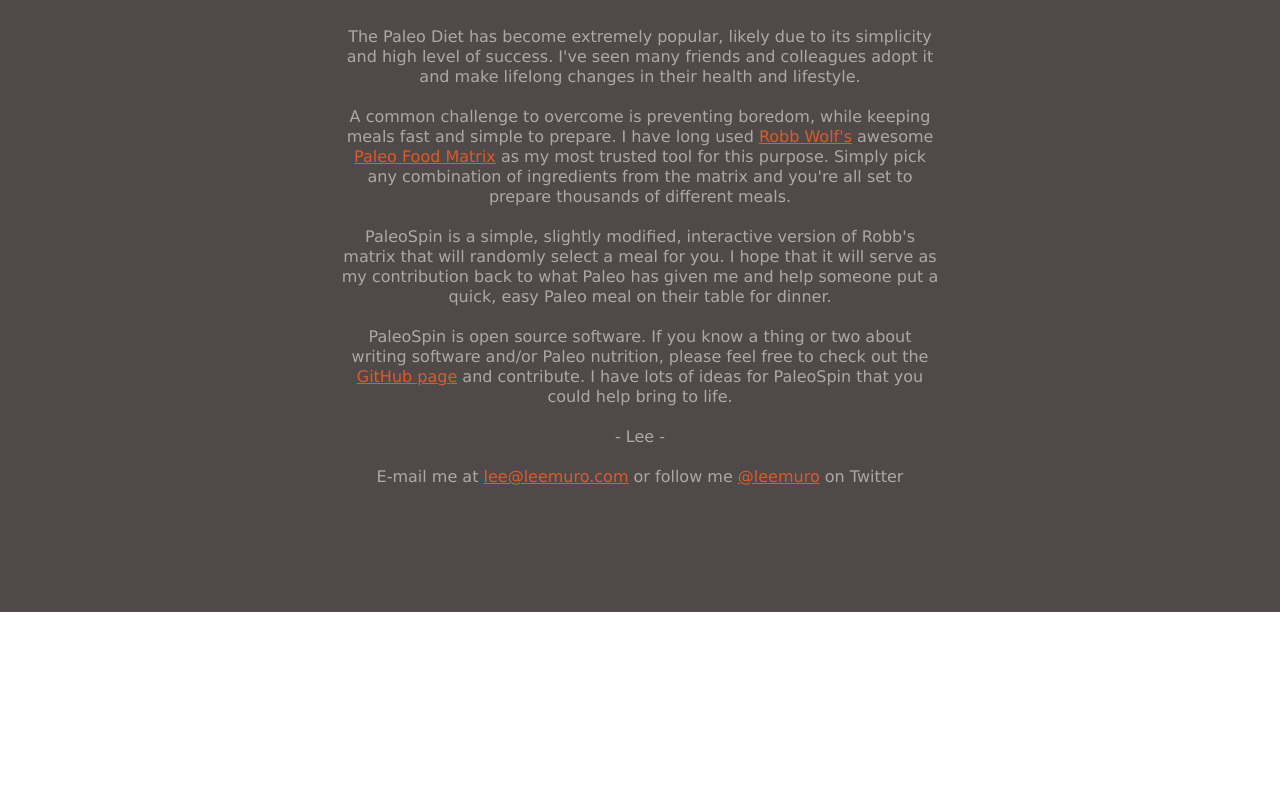
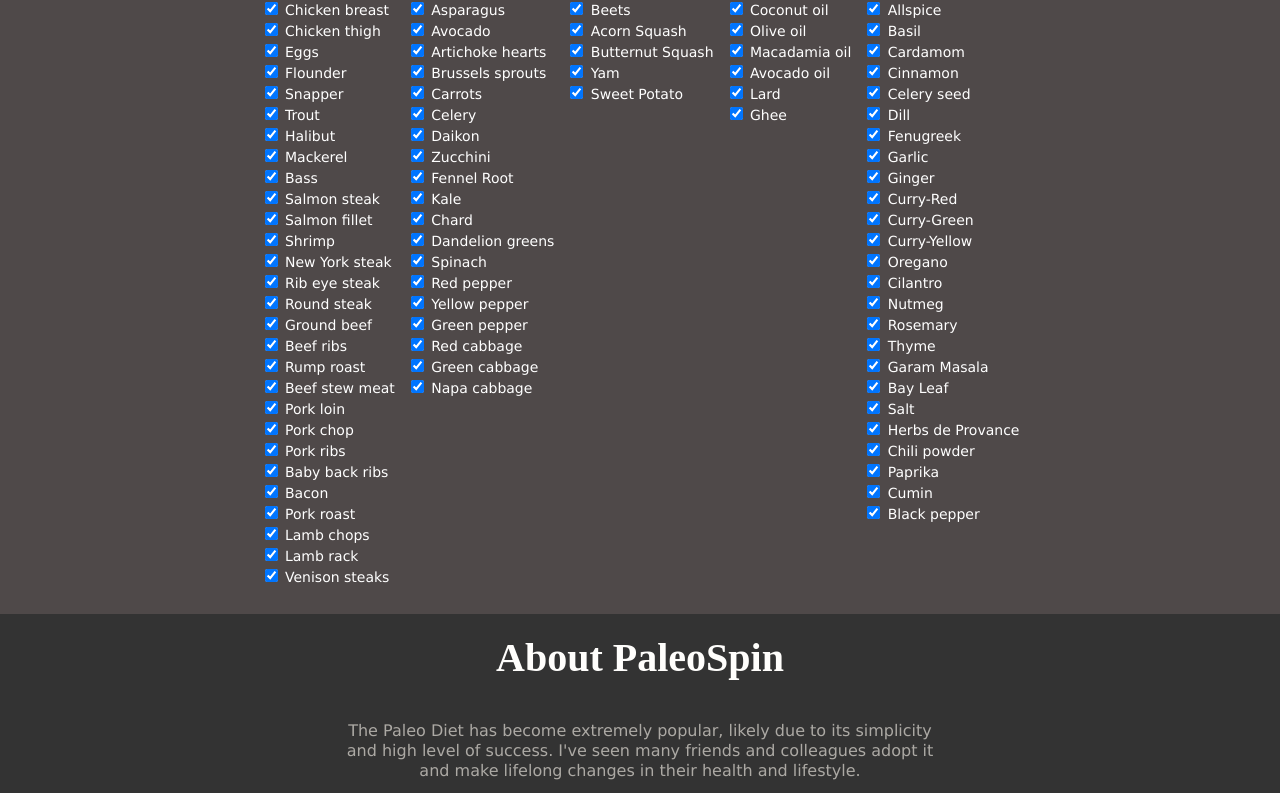
Before and after one commit to leemuro/paleospin, a plain HTML site: page index.html in a window 1280 px wide. Shown: the part 564-1357 px from the top of the page. Before the commit the page ends 1176 px from the top, so only its background shows below. Drawn offline with Linux system fonts and the light colour scheme; a web font is replaced by a local one.

Commit message:
adds ingredient settings

```diff
--- a/css/paleospin.css
+++ b/css/paleospin.css
@@ -3,6 +3,7 @@
 body {
   font-family: 'Lucida Grande', Arial, sans-serif;
   font-size: 14px;
+  background-color: #333;
 }
 
 body, ul {
@@ -76,14 +77,44 @@ body, ul {
   cursor: pointer;
 }
 
+.settings {
+  padding: 20px;
+  background-color: #4F4949;
+}
+.settings h1 {
+  font-family: Lucida Grande;
+  font-size: 16px;
+  color: #FFFEFC;
+  text-align: center;
+}
+.ingredients-table {
+  margin: 0 auto;
+}
+.ingredients-table td {
+  vertical-align: top;
+  color: #fff;
+  line-height: 20px;
+  padding: 5px;
+}
+.ingredients-header {
+  text-transform: uppercase;
+  font-weight: normal;
+  text-align: left;
+  color: #ACA9A4;
+}
+.ingredient-list {
+  list-style-type: none;
+  margin: 0;
+  padding: 0;
+}
+
 .about {
-  background-color: #4F4949;
-  min-height: 700px;
+  background-color: #333;
   text-align: center;
 }
 .about h1 {
   margin: 0;
-  font-family: Arizonia, Georgia, serif;
+  font-family: Arizonia, 'Times New Roman', serif;
   font-size: 40px;
   color: #FFFEFC;
   padding: 20px;
@@ -98,3 +129,6 @@ body, ul {
 .about a {
   color: #DA5C2A;
 }
+.about .contact {
+  font-size: 14px;
+}
--- a/index.html
+++ b/index.html
@@ -24,7 +24,7 @@
           <div class="spinner-list-container">
             <ul class="spinner-list">
               <li class="spinner-item" ng-repeat="protein in proteins()">
-                {{protein}}
+                {{protein.name}}
               </li>
             </ul>
           </div>
@@ -33,7 +33,7 @@
           <div class="spinner-list-container">
             <ul class="spinner-list">
               <li class="spinner-item" ng-repeat="veggie in veggies()">
-                {{veggie}}
+                {{veggie.name}}
               </li>
             </ul>
           </div>
@@ -42,7 +42,7 @@
           <div class="spinner-list-container">
             <ul class="spinner-list">
               <li class="spinner-item" ng-repeat="carb in carbs()">
-                {{carb}}
+                {{carb.name}}
               </li>
             </ul>
           </div>
@@ -51,7 +51,7 @@
           <div class="spinner-list-container">
             <ul class="spinner-list">
               <li class="spinner-item" ng-repeat="fat in fats()">
-                {{fat}}
+                {{fat.name}}
               </li>
             </ul>
           </div>
@@ -60,7 +60,7 @@
           <div class="spinner-list-container">
             <ul class="spinner-list">
               <li class="spinner-item" ng-repeat="spice in spices()">
-                {{spice}}
+                {{spice.name}}
               </li>
             </ul>
           </div>
@@ -70,6 +70,65 @@
   </div>
   <div class="actions">
     <button id="spin-button" class="spin-button">Spin</button>
+  </div>
+  <div class="settings" ng-controller="SettingsCtrl">
+    <h1>Turn On/Off Ingredients</h1>
+    <table class="ingredients-table">
+      <tr>
+        <th class="ingredients-header">Proteins</th>
+        <th class="ingredients-header">Vegetables</th>
+        <th class="ingredients-header">Carbs</th>
+        <th class="ingredients-header">Fats</th>
+        <th class="ingredients-header">Herbs & Spices</th>
+      </tr>
+      <tr>
+        <td>
+          <ul class="ingredient-list">
+            <li ng-repeat="protein in proteins()">
+              <label>
+                <input class="ingredient-toggle spinner-reset" ng-checked="protein.enabled" ng-model="protein.enabled" type="checkbox" /> {{protein.name}}
+              </label>
+            </li>
+          </ul>
+        </td>
+        <td>
+          <ul class="ingredient-list">
+            <li ng-repeat="veggie in veggies()">
+              <label>
+                <input class="ingredient-toggle spinner-reset" ng-checked="veggie.enabled" ng-model="veggie.enabled" type="checkbox" /> {{veggie.name}}
+              </label>
+            </li>
+          </ul>
+        </td>
+        <td>
+          <ul class="ingredient-list">
+            <li ng-repeat="carb in carbs()">
+              <label>
+                <input class="ingredient-toggle spinner-reset" ng-checked="carb.enabled" ng-model="carb.enabled" type="checkbox" /> {{carb.name}}
+              </label>
+            </li>
+          </ul>
+        </td>
+        <td>
+          <ul class="ingredient-list">
+            <li ng-repeat="fat in fats()">
+              <label>
+                <input class="ingredient-toggle spinner-reset" ng-checked="fat.enabled" ng-model="fat.enabled" type="checkbox" /> {{fat.name}}
+              </label>
+            </li>
+          </ul>
+        </td>
+        <td>
+          <ul class="ingredient-list">
+            <li ng-repeat="spice in spices()">
+              <label>
+                <input class="ingredient-toggle spinner-rest" ng-checked="spice.enabled" ng-model="spice.enabled" type="checkbox" /> {{spice.name}}
+              </label>
+            </li>
+          </ul>
+        </td>
+      </tr>
+    </table>
   </div>
   <div class="about">
     <h1>About PaleoSpin</h1>
@@ -88,12 +147,13 @@
     <p>
       - Lee -
     </p>
-    <p>
+    <p class="contact">
       E-mail me at <a target="_blank" href="mailto:lee@leemuro.com">lee@leemuro.com</a> or follow me <a target="_blank" href="http://twitter.com/leemuro">@leemuro</a> on Twitter
     </p>
   </div>
   <a href="https://github.com/leemuro/paleospin"><img style="position: absolute; top: 0; right: 0; border: 0;" src="https://s3.amazonaws.com/github/ribbons/forkme_right_gray_6d6d6d.png" alt="Fork me on GitHub"></a>
   <script src="lib/angular.min.js"></script>
+  <script src="lib/underscore-min.js"></script>
   <script src="lib/jquery-1.9.1.min.js"></script>
   <script src="js/paleospin.js"></script>
   <script src="js/spinner.js"></script>
--- a/js/carbs.js
+++ b/js/carbs.js
@@ -1,7 +1,7 @@
 PaleoSpin.carbs = [
-  'Beets',
-  'Acorn Squash',
-  'Butternut Squash',
-  'Yam',
-  'Sweet Potato'
+  {name: 'Beets', enabled: true},
+  {name: 'Acorn Squash', enabled: true},
+  {name: 'Butternut Squash', enabled: true},
+  {name: 'Yam', enabled: true},
+  {name: 'Sweet Potato', enabled: true}
 ]
--- a/js/fats.js
+++ b/js/fats.js
@@ -1,8 +1,8 @@
 PaleoSpin.fats = [
-  'Coconut oil',
-  'Olive oil',
-  'Macadamia oil',
-  'Avocado oil',
-  'Lard',
-  'Ghee'
+  {name: 'Coconut oil', enabled: true},
+  {name: 'Olive oil', enabled: true},
+  {name: 'Macadamia oil', enabled: true},
+  {name: 'Avocado oil', enabled: true},
+  {name: 'Lard', enabled: true},
+  {name: 'Ghee', enabled: true}
 ]
--- a/js/paleospin.js
+++ b/js/paleospin.js
@@ -1,6 +1,28 @@
 var PaleoSpin = {}
 
 function SpinCtrl($scope) {
+  $scope.proteins = function() {
+    return _.where(PaleoSpin.proteins, {enabled: true});
+  }
+
+  $scope.veggies = function() {
+    return _.where(PaleoSpin.veggies, {enabled: true});
+  }
+
+  $scope.carbs = function() {
+    return _.where(PaleoSpin.carbs, {enabled: true});
+  }
+
+  $scope.fats = function() {
+    return _.where(PaleoSpin.fats, {enabled: true});
+  }
+
+  $scope.spices = function() {
+    return _.where(PaleoSpin.spices, {enabled: true});
+  }
+}
+
+function SettingsCtrl($scope) {
   $scope.proteins = function() {
     return PaleoSpin.proteins;
   }
@@ -24,6 +46,7 @@ function SpinCtrl($scope) {
 
 $(function() {
   $('.spinner-list').slot({
-    spinButton: '#spin-button'
+    spinButton: '#spin-button',
+    resets: '.spinner-reset'
   });
 });
--- a/js/proteins.js
+++ b/js/proteins.js
@@ -1,30 +1,30 @@
 PaleoSpin.proteins = [
-  'Chicken breast',
-  'Chicken thigh',
-  'Flounder',
-  'Snapper',
-  'Trout',
-  'Halibut',
-  'Mackerel',
-  'Bass',
-  'Salmon steak',
-  'Salmon fillet',
-  'Shrimp',
-  'New York steak',
-  'Rib eye steak',
-  'Round steak',
-  'Ground beef',
-  'Beef ribs',
-  'Rump roast',
-  'Beef stew meat',
-  'Pork loin',
-  'Pork chop',
-  'Pork ribs',
-  'Baby back ribs',
-  'Bacon',
-  'Pork roast',
-  'Lamb chops',
-  'Lamb rack',
-  'Venison steaks',
-  'Eggs'
+  {name: 'Chicken breast', enabled: true},
+  {name: 'Chicken thigh', enabled: true},
+  {name: 'Eggs', enabled: true},
+  {name: 'Flounder', enabled: true},
+  {name: 'Snapper', enabled: true},
+  {name: 'Trout', enabled: true},
+  {name: 'Halibut', enabled: true},
+  {name: 'Mackerel', enabled: true},
+  {name: 'Bass', enabled: true},
+  {name: 'Salmon steak', enabled: true},
+  {name: 'Salmon fillet', enabled: true},
+  {name: 'Shrimp', enabled: true},
+  {name: 'New York steak', enabled: true},
+  {name: 'Rib eye steak', enabled: true},
+  {name: 'Round steak', enabled: true},
+  {name: 'Ground beef', enabled: true},
+  {name: 'Beef ribs', enabled: true},
+  {name: 'Rump roast', enabled: true},
+  {name: 'Beef stew meat', enabled: true},
+  {name: 'Pork loin', enabled: true},
+  {name: 'Pork chop', enabled: true},
+  {name: 'Pork ribs', enabled: true},
+  {name: 'Baby back ribs', enabled: true},
+  {name: 'Bacon', enabled: true},
+  {name: 'Pork roast', enabled: true},
+  {name: 'Lamb chops', enabled: true},
+  {name: 'Lamb rack', enabled: true},
+  {name: 'Venison steaks', enabled: true}
 ];
--- a/js/spices.js
+++ b/js/spices.js
@@ -1,27 +1,27 @@
 PaleoSpin.spices = [
-  'Allspice',
-  'Basil',
-  'Cardamom',
-  'Cinnamon',
-  'Celery seed',
-  'Dill',
-  'Fenugreek',
-  'Garlic',
-  'Ginger',
-  'Curry-Red',
-  'Curry-Green',
-  'Curry-Yellow',
-  'Oregano',
-  'Cillantro',
-  'Nutmeg',
-  'Rosemary',
-  'Thyme',
-  'Garam Masala',
-  'Bay Leaf',
-  'Salt',
-  'Herbs de Provance',
-  'Chili powder',
-  'Paprika',
-  'Cumin',
-  'Black pepper'
+  {name: 'Allspice', enabled: true},
+  {name: 'Basil', enabled: true},
+  {name: 'Cardamom', enabled: true},
+  {name: 'Cinnamon', enabled: true},
+  {name: 'Celery seed', enabled: true},
+  {name: 'Dill', enabled: true},
+  {name: 'Fenugreek', enabled: true},
+  {name: 'Garlic', enabled: true},
+  {name: 'Ginger', enabled: true},
+  {name: 'Curry-Red', enabled: true},
+  {name: 'Curry-Green', enabled: true},
+  {name: 'Curry-Yellow', enabled: true},
+  {name: 'Oregano', enabled: true},
+  {name: 'Cilantro', enabled: true},
+  {name: 'Nutmeg', enabled: true},
+  {name: 'Rosemary', enabled: true},
+  {name: 'Thyme', enabled: true},
+  {name: 'Garam Masala', enabled: true},
+  {name: 'Bay Leaf', enabled: true},
+  {name: 'Salt', enabled: true},
+  {name: 'Herbs de Provance', enabled: true},
+  {name: 'Chili powder', enabled: true},
+  {name: 'Paprika', enabled: true},
+  {name: 'Cumin', enabled: true},
+  {name: 'Black pepper', enabled: true}
 ]
--- a/js/spinner.js
+++ b/js/spinner.js
@@ -4,19 +4,22 @@
     $(this).each(function() {
       slotIndex++;
       var $list = $(this);
-      var listHeight = $list.outerHeight();
-      var itemCount = $list.find('li').length;
-      var itemHeight = $list.find('li').first().outerHeight();
 
       var spinning = false;
       var spins = 6 + (1.5 * slotIndex);
       var spinDuration = 0;
       var spinCount = 0;
 
+      var listHeight, itemCount, itemHeight;
+
       $list.css('position', 'absolute');
 
       function spin() {
+        itemCount = $list.find('li').length;
+        if(itemCount <= 1) return;
         spinning = true;
+        listHeight = $list.outerHeight();
+        itemHeight = $list.find('li').first().outerHeight();
         $list.css('top', -listHeight)
           .animate({'top': '0px'}, spinDuration, 'linear', function() {
             spinCount++;
@@ -38,10 +41,18 @@
           });
       }
 
+      function reset() {
+        $list.css('top', 0);
+      }
+
       $(options.spinButton).click(function() {
         if(!spinning)
           spin();
       });
+
+      $(options.resets).click(function() {
+        reset();
+      });
     })
   }
 })(jQuery);
--- a/js/veggies.js
+++ b/js/veggies.js
@@ -1,21 +1,21 @@
 PaleoSpin.veggies = [
-  'Asparagus',
-  'Avocado',
-  'Artichoke hearts',
-  'Brussels sprouts',
-  'Carrots',
-  'Celery',
-  'Daikon',
-  'Zucchini',
-  'Fennel Root',
-  'Kale',
-  'Chard',
-  'Dandelion greens',
-  'Spinach',
-  'Red pepper',
-  'Yellow pepper',
-  'Green pepper',
-  'Red cabbage',
-  'Green cabbage',
-  'Napa cabbage'
+  {name: 'Asparagus', enabled: true},
+  {name: 'Avocado', enabled: true},
+  {name: 'Artichoke hearts', enabled: true},
+  {name: 'Brussels sprouts', enabled: true},
+  {name: 'Carrots', enabled: true},
+  {name: 'Celery', enabled: true},
+  {name: 'Daikon', enabled: true},
+  {name: 'Zucchini', enabled: true},
+  {name: 'Fennel Root', enabled: true},
+  {name: 'Kale', enabled: true},
+  {name: 'Chard', enabled: true},
+  {name: 'Dandelion greens', enabled: true},
+  {name: 'Spinach', enabled: true},
+  {name: 'Red pepper', enabled: true},
+  {name: 'Yellow pepper', enabled: true},
+  {name: 'Green pepper', enabled: true},
+  {name: 'Red cabbage', enabled: true},
+  {name: 'Green cabbage', enabled: true},
+  {name: 'Napa cabbage', enabled: true},
 ];
```
Also changed, not shown: lib/underscore-min.js (added).
